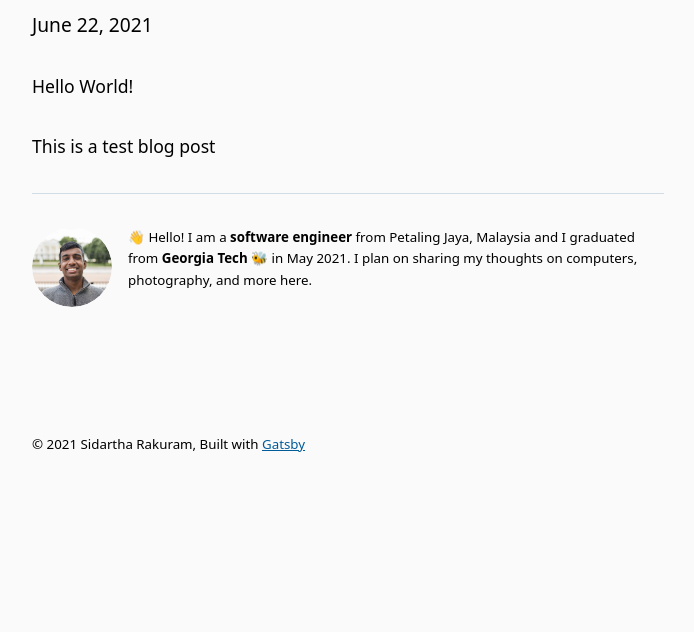
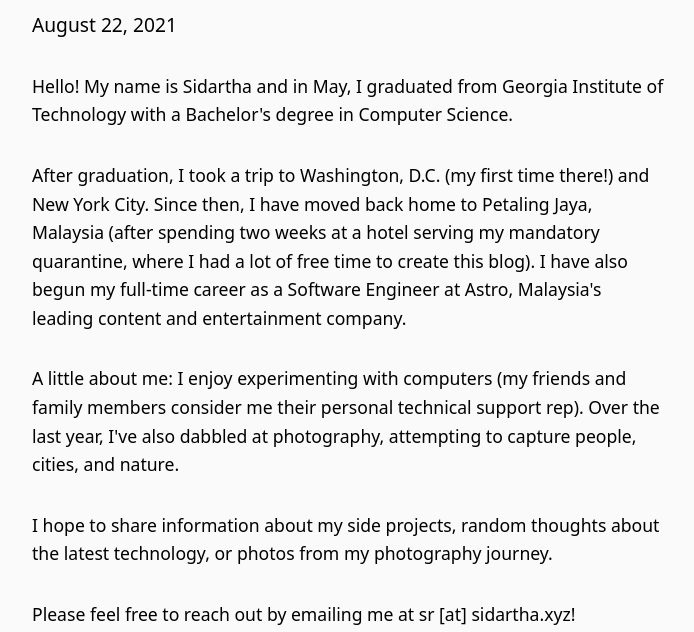
Before and after one commit to sidartha/sidartha.xyz, a Gatsby site: page /hello_world/ in a window 1280 px wide. Shown: the part 168-800 px from the top of the page, without its empty margins (292-986 px from the left). Built offline with nearby package versions, Linux system fonts and the light colour scheme; Gatsby itself is replaced by a stand-in of ours.

Commit message:
Edit blog post and SEO metadata

```diff
--- a/content/blog/hello_world/index.md
+++ b/content/blog/hello_world/index.md
@@ -1,9 +1,15 @@
 ---
  title: Hello World
- date: "2021-06-22T22:12:03.284Z"
+ date: "2021-08-22T22:12:03.284Z"
  description: "Hello World"
 ---
 
- Hello World!
+Hello! My name is Sidartha and in May, I graduated from Georgia Institute of Technology with a Bachelor's degree in Computer Science.
 
- This is a test blog post
+After graduation, I took a trip to Washington, D.C. (my first time there!) and New York City. Since then, I have moved back home to Petaling Jaya, Malaysia (after spending two weeks at a hotel serving my mandatory quarantine, where I had a lot of free time to create this blog). I have also begun my full-time career as a Software Engineer at Astro, Malaysia's leading content and entertainment company.
+
+A little about me: I enjoy experimenting with computers (my friends and family members consider me their personal technical support rep). Over the last year, I've also dabbled at photography, attempting to capture people, cities, and nature.
+
+I hope to share information about my side projects, random thoughts about the latest technology, or photos from my photography journey.
+
+Please feel free to reach out by emailing me at sr [at] sidartha.xyz!
--- a/gatsby-config.js
+++ b/gatsby-config.js
@@ -5,7 +5,7 @@ module.exports = {
       name: `Sidartha Rakuram`,
       summary: `who lives and works in San Francisco building useful things.`,
     },
-    description: `A starter blog demonstrating what Gatsby can do.`,
+    description: `Personal blog by Sidartha Rakuram. I plan on sharing my thoughts on computers, photography, and more here.`,
     siteUrl: `https://sidartha.xyz/`,
     social: {
       twitter: `none`,
```
Also changed, not shown: package.json (+3 -6 lines).
